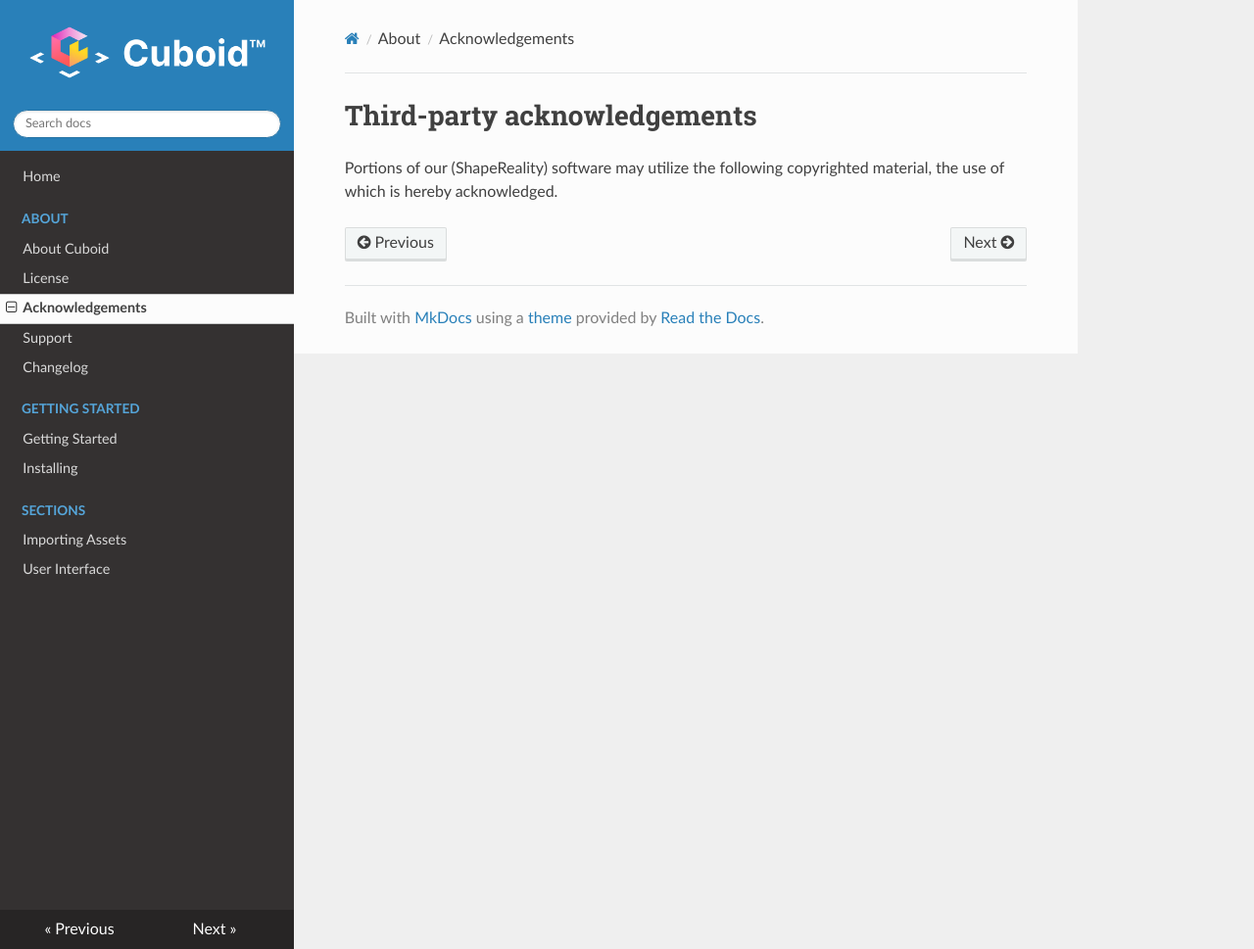
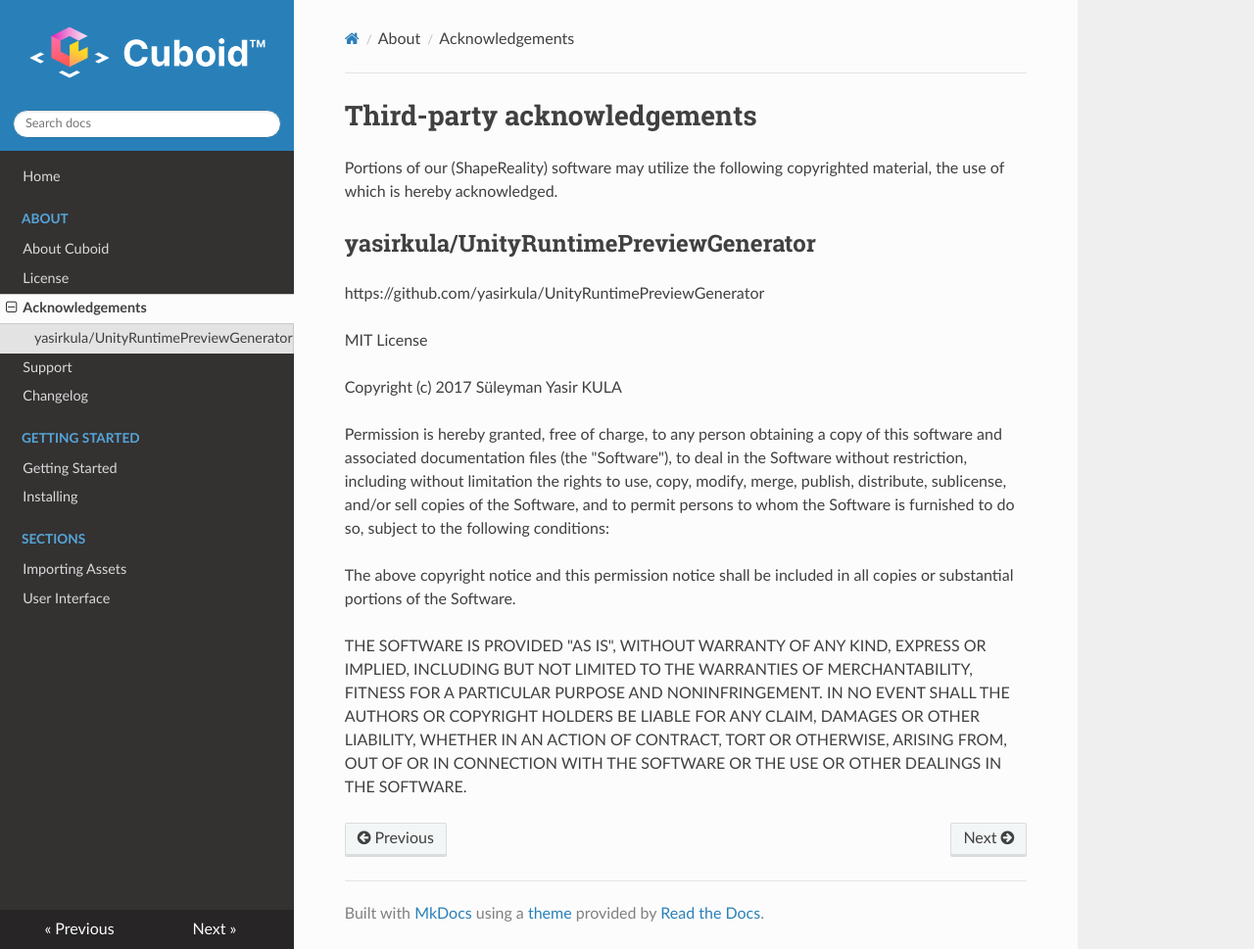
Before and after one commit to ShapeReality/cuboid-docs, an MkDocs documentation site: the page built from docs/about/acknowledgements.md, in a window 1280 px wide and 969 px high. Shown: the whole window at 98% size. Built offline with MkDocs 1.6.1, drawn with Linux system fonts in a browser that asks for light colours; nearby versions of some CDN libraries.

Commit message:
added acknowledgement for UnityRuntimePreviewGenerator

```diff
--- a/docs/about/acknowledgements.md
+++ b/docs/about/acknowledgements.md
@@ -1,3 +1,28 @@
 # Third-party acknowledgements
 
 Portions of our (ShapeReality) software may utilize the following copyrighted material, the use of which is hereby acknowledged.
+
+## yasirkula/UnityRuntimePreviewGenerator
+https://github.com/yasirkula/UnityRuntimePreviewGenerator
+
+MIT License
+
+Copyright (c) 2017 Süleyman Yasir KULA
+
+Permission is hereby granted, free of charge, to any person obtaining a copy
+of this software and associated documentation files (the "Software"), to deal
+in the Software without restriction, including without limitation the rights
+to use, copy, modify, merge, publish, distribute, sublicense, and/or sell
+copies of the Software, and to permit persons to whom the Software is
+furnished to do so, subject to the following conditions:
+
+The above copyright notice and this permission notice shall be included in all
+copies or substantial portions of the Software.
+
+THE SOFTWARE IS PROVIDED "AS IS", WITHOUT WARRANTY OF ANY KIND, EXPRESS OR
+IMPLIED, INCLUDING BUT NOT LIMITED TO THE WARRANTIES OF MERCHANTABILITY,
+FITNESS FOR A PARTICULAR PURPOSE AND NONINFRINGEMENT. IN NO EVENT SHALL THE
+AUTHORS OR COPYRIGHT HOLDERS BE LIABLE FOR ANY CLAIM, DAMAGES OR OTHER
+LIABILITY, WHETHER IN AN ACTION OF CONTRACT, TORT OR OTHERWISE, ARISING FROM,
+OUT OF OR IN CONNECTION WITH THE SOFTWARE OR THE USE OR OTHER DEALINGS IN THE
+SOFTWARE.
```
